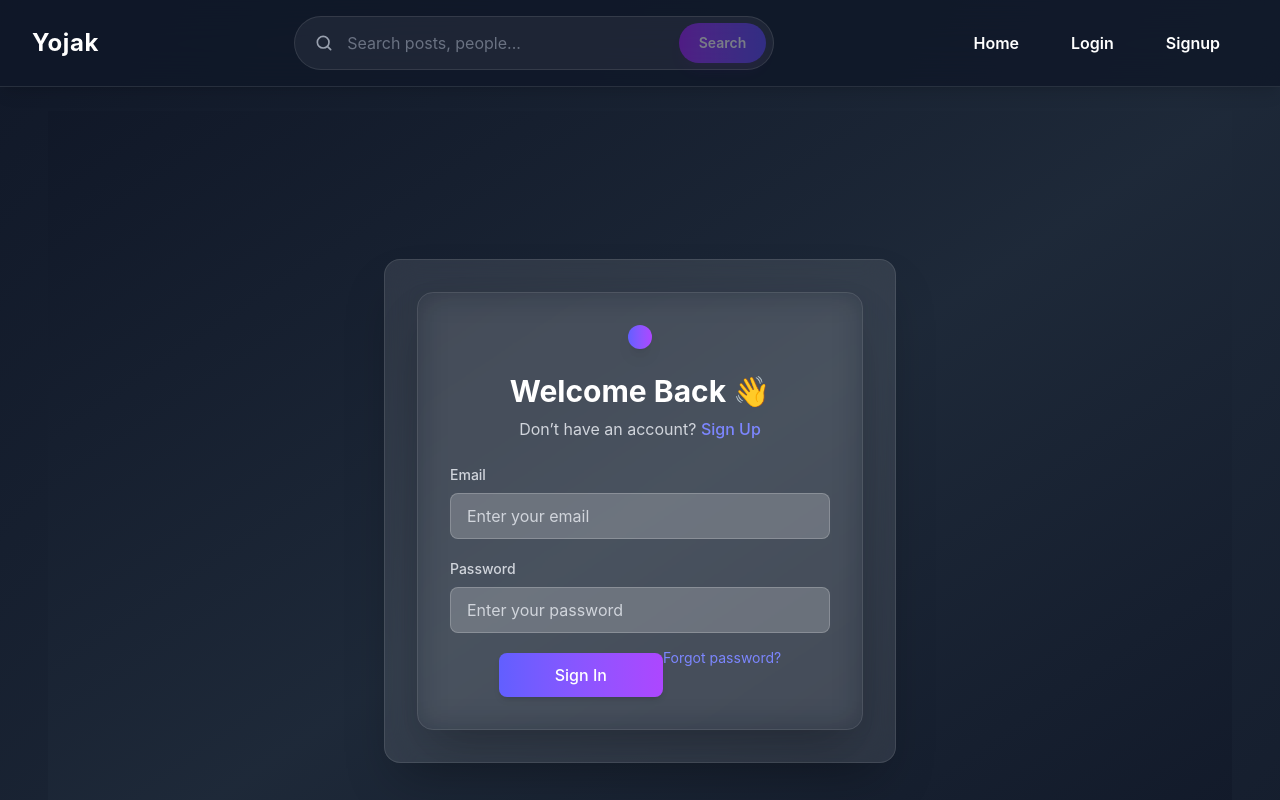
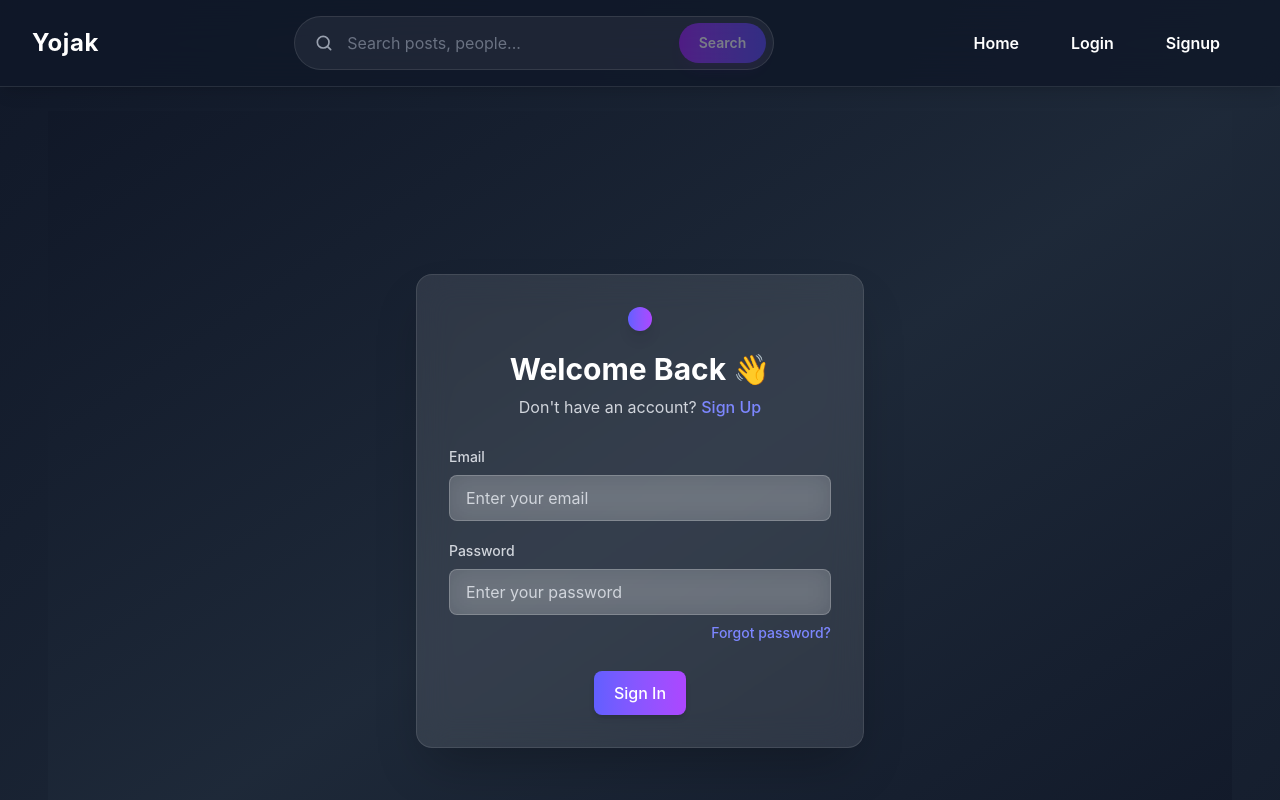
Before and after one commit to aherpankaj01/Yojak_frontEnd, a React (Vite) app: page /login in a window 1280 px wide. Shown: the top 800 px of the page. Built offline with nearby package versions, Linux system fonts and the light colour scheme; no server answers.

Commit message:
make change in login page design

```diff
--- a/src/Component/Login.jsx
+++ b/src/Component/Login.jsx
@@ -1,3 +1,4 @@
+
 import { useState } from "react";
 import { Link, useNavigate } from "react-router-dom";
 import { login as authLogin } from "../store/authSlice";
@@ -12,6 +13,7 @@ function Login() {
   const navigate = useNavigate();
   const dispatch = useDispatch();
   const { register, handleSubmit } = useForm();
+
   const [error, setError] = useState("");
   const [loading, setLoading] = useState(false);
 
@@ -24,7 +26,9 @@ function Login() {
 
       if (session) {
         const userData = await authService.getCurrentUser();
+
         if (userData) dispatch(authLogin(userData));
+
         navigate("/");
       }
     } catch (error) {
@@ -35,36 +39,38 @@ function Login() {
   };
 
   return (
-    <div className="min-h-screen flex items-center justify-center bg-gradient-to-br from-gray-900 via-gray-800 to-gray-900 px-3 sm:px-4 md:px-6">
-      <div className="w-full max-w-sm sm:max-w-md md:max-w-lg backdrop-blur-lg bg-white/10 border border-white/10 shadow-2xl rounded-xl sm:rounded-2xl p-5 sm:p-6 md:p-8">
-        <div className="relative z-10 w-full max-w-sm sm:max-w-md md:max-w-lg backdrop-blur-lg bg-white/ border border-white/10 shadow-2xl rounded-2xl p-6 sm:p-8">
-          <div className="flex flex-col items-center justify-center mb-6 text-center">
-            <div className="p-3 bg-gradient-to-r from-indigo-500 to-purple-500 rounded-full shadow-lg flex items-center justify-center">
+      <div className="min-h-screen flex items-center justify-center bg-gradient-to-br from-gray-900 via-gray-800 to-gray-900 px-4 py-10">
+        <div className="w-full max-w-md">
+          <div className="backdrop-blur-lg bg-white/10 border border-white/10 shadow-2xl rounded-2xl p-6 sm:p-8">
+
+            <div className="flex flex-col items-center mb-7">
+              <div className="p-3 bg-gradient-to-r from-indigo-500 to-purple-500 rounded-full shadow-lg flex items-center justify-center mb-5">
                 <Logo width="55px" />
-            </div>
               </div>
 
               <h2 className="text-2xl sm:text-3xl font-bold text-center text-white mb-2">
                 Welcome Back 👋
               </h2>
 
-          <p className="text-center text-gray-300 mb-6">
-            Don’t have an account?{" "}
+              <p className="text-center text-gray-300">
+                Don't have an account?{" "}
                 <Link
                     to="/signup"
-              className="text-indigo-400 hover:text-indigo-300 font-medium"
+                    className="text-indigo-400 hover:text-indigo-300 font-medium transition-colors"
                 >
                   Sign Up
                 </Link>
               </p>
+            </div>
 
             {error && (
-            <p className="text-red-400 text-center mb-4 bg-red-500/10 py-2 rounded-lg">
+                <p className="text-red-400 text-center mb-5 bg-red-500/10 border border-red-500/20 py-3 px-4 rounded-lg text-sm">
                   {error}
                 </p>
             )}
 
             <form onSubmit={handleSubmit(login)} className="space-y-5">
+
               <Input
                   label="Email"
                   placeholder="Enter your email"
@@ -72,6 +78,7 @@ function Login() {
                   {...register("email", { required: true })}
               />
 
+              <div className="space-y-2">
                 <Input
                     label="Password"
                     type="password"
@@ -79,23 +86,26 @@ function Login() {
                     {...register("password", { required: true })}
                 />
 
-            <div className="flex justify-center">
-              <Button
-                type="submit"
-                disabled={loading}
-                className="px-10 sm:px-14"
-              >
-                {loading ? "Signing in..." : "Sign In"}
-              </Button>
-              <div className="text-right -mt-2">
+                <div className="flex justify-end">
                   <Link
                       to="/forgot-password"
-                    className="text-sm text-indigo-400 hover:text-indigo-300"
+                      className="text-sm text-indigo-400 hover:text-indigo-300 font-medium transition-colors"
                   >
                     Forgot password?
                   </Link>
                 </div>
               </div>
+
+              <div className="pt-2 flex justify-center">
+                <Button
+                    type="submit"
+                    disabled={loading}
+                    className="w-full sm:w-auto px-12"
+                >
+                  {loading ? "Signing in..." : "Sign In"}
+                </Button>
+              </div>
+
             </form>
           </div>
         </div>
```
Lines whose indentation alone changed are shown as unchanged.
